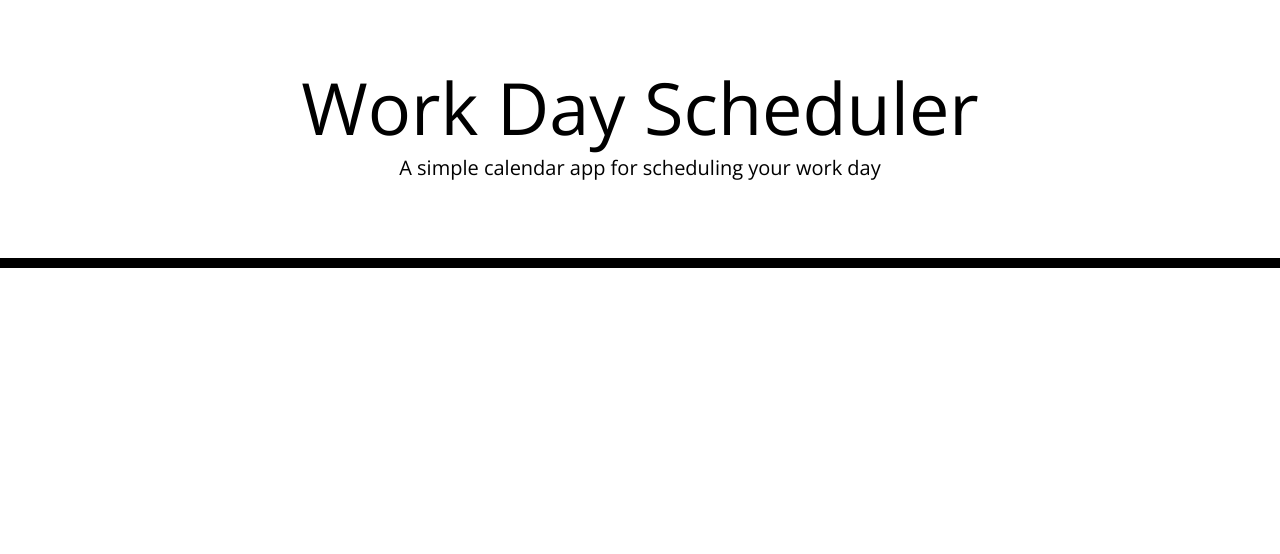
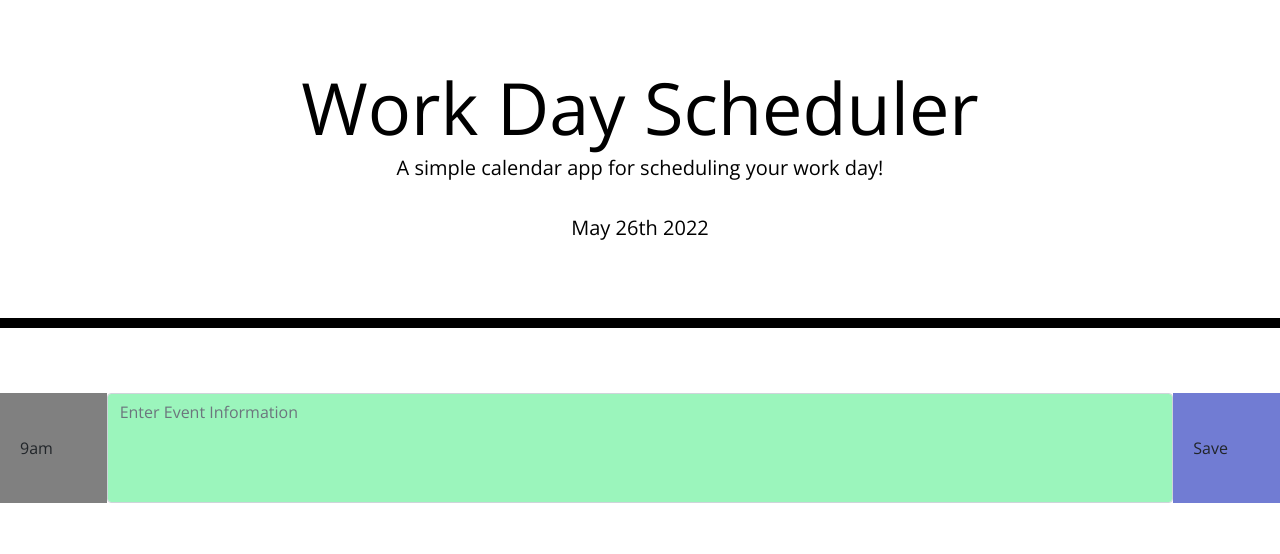
Before and after one commit to DesertCow/Module5-Challenge_Skaggs, a plain HTML site: page index.html in a window 1280 px wide. Drawn offline with nearby package versions, Linux system fonts and the light colour scheme; files that its build step writes are made by us from their sources.

Commit message:
Added date to top of page | added 9am bar and save box

```diff
--- a/assets/css/style.css
+++ b/assets/css/style.css
@@ -1,3 +1,11 @@
+:root {
+  --main-bg-color: brown;
+  --boxHeight: 110px;
+}
+
+
+
+
 body {
   font-family: 'Open Sans', sans-serif;
   font-size: 16px;
@@ -12,6 +20,22 @@ textarea{
   border-left: 1px solid black;
   padding: 10px;
 }
+
+.blockHour {
+  background-color:gray;
+  height: var(--boxHeight);
+}
+
+.hourEvent {
+  background-color:rgba(70, 237, 131, 0.542);
+  height: var(--boxHeight);
+}
+
+.hourSave  {
+  background-color:rgba(39, 56, 188, 0.654);
+  height: var(--boxHeight);
+}
+
 
 .jumbotron {
   text-align: center;
--- a/assets/js/script.js
+++ b/assets/js/script.js
@@ -0,0 +1,36 @@
+//
+//
+// // Clayton Skaggs
+// 5-26-2022
+// ==================== Varriable Decleration =====================
+
+var currentTime = moment();
+
+
+// Grab Display Fields in HTML
+var currentTimeEl = document.querySelector(".currentDayCL");
+
+console.log("TIME " + currentTimeEl);
+
+
+// ==================== Function Decleration  =====================
+
+function init() {
+
+  // preventDefault();
+
+  // Add Time to Front Page
+  currentTime.format("MMM Do YYYY");
+  currentTimeEl.textContent = currentTime.format("MMM Do YYYY");
+  console.log("Init Complete!");
+}
+
+// ################# FUNC_NAME #################
+
+// =========================== MAIN  ==============================
+
+init();
+// Now waiting for user to press Start or High Score Button...
+
+
+// =========================== END MAIN  ==========================
--- a/index.html
+++ b/index.html
@@ -18,21 +18,34 @@
       href="https://fonts.googleapis.com/css?family=Open+Sans&display=swap"
       rel="stylesheet"
     />
-    <link rel="stylesheet" href="style.css" />
+    <link rel="stylesheet" href="./assets/css/style.css" />
     <title>Work Day Scheduler</title>
   </head>
 
   <body>
     <header class="jumbotron">
-      <h1 class="display-3">Work Day Scheduler</h1>
-      <p class="lead">A simple calendar app for scheduling your work day</p>
-      <p id="currentDay" class="lead"></p>
+      <h1 class="display-3 text-center">Work Day Scheduler</h1>
+      <p class="lead text-center">A simple calendar app for scheduling your work day!</p>
+      <p id="currentDay" class="lead currentDayCL pt-4"></p>
     </header>
-    <div class="container">
+    <div class="container-fluid">
       <!-- Timeblocks go here -->
+      <div class="row align-items-start">
+        <div class="col-1 m-0 p-0">
+          <p class="card-body blockHour text-center d-flex align-items-center">9am</p>
+        </div>
+        <div class="col-10 m-0 p-0">
+          <textarea class="form-control hourEvent"rows="4" style="height:100%;" placeholder="Enter Event Information"></textarea>
+        </div>
+        <div class="col-1 m-0 p-0">
+          <p class="card-body hourSave text-center d-flex align-items-center">Save</p>
+        </div>
+      </div>
+
     </div>
 
     <script src="https://code.jquery.com/jquery-3.4.1.min.js"></script>
     <script src="https://cdnjs.cloudflare.com/ajax/libs/moment.js/2.24.0/moment.min.js"></script>
+    <script src = "./assets/js/script.js"></script>
   </body>
 </html>
```
Also changed, not shown: 1 other file.
